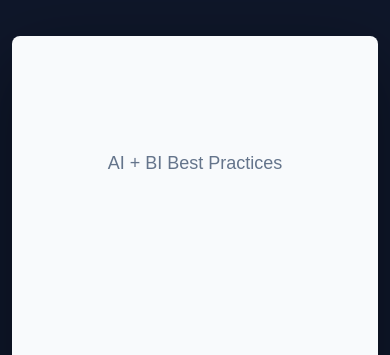
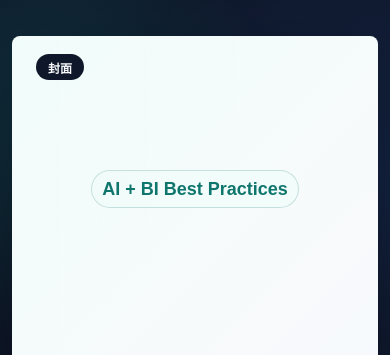
Before and after one commit to imgwho/20260722-ai-bi-presales-slides, a website: page marp/index.html in a window 390 px wide. Shown: the top 355 px of the page. Drawn offline with Linux system fonts and the light colour scheme.

Commit message:
Polish slide visuals and section labels

```diff
--- a/assets/deck.css
+++ b/assets/deck.css
@@ -1,6 +1,9 @@
 body {
   margin: 0;
-  background: #0f172a;
+  background:
+    radial-gradient(circle at 15% 15%, rgba(20, 184, 166, .18), transparent 28%),
+    radial-gradient(circle at 90% 20%, rgba(59, 130, 246, .14), transparent 32%),
+    #0f172a;
   color: #172033;
   font-family: "Microsoft YaHei", "PingFang SC", Arial, sans-serif;
 }
@@ -14,19 +17,43 @@ body {
 }
 
 .slide {
+  position: relative;
   display: none;
   width: min(1280px, calc(100vw - 56px));
   aspect-ratio: 16 / 9;
-  background: #f8fafc;
+  background:
+    linear-gradient(135deg, rgba(240, 253, 250, .88), rgba(248, 250, 252, .96) 48%, rgba(239, 246, 255, .9)),
+    #f8fafc;
   border-radius: 8px;
   box-shadow: 0 24px 80px rgba(0, 0, 0, .4);
-  padding: 54px 68px;
+  padding: 52px 66px 58px;
   box-sizing: border-box;
   overflow: hidden;
 }
 
+.slide::before {
+  content: "";
+  position: absolute;
+  inset: auto -80px -120px auto;
+  width: 360px;
+  height: 360px;
+  border-radius: 999px;
+  background: rgba(20, 184, 166, .1);
+}
+
+.slide::after {
+  content: "";
+  position: absolute;
+  inset: 0;
+  background-image: linear-gradient(rgba(15, 118, 110, .06) 1px, transparent 1px), linear-gradient(90deg, rgba(15, 118, 110, .05) 1px, transparent 1px);
+  background-size: 44px 44px;
+  mask-image: linear-gradient(130deg, rgba(0,0,0,.08), transparent 55%);
+  pointer-events: none;
+}
+
 .slide.active {
   display: block;
+  animation: slideIn .32s ease-out both;
 }
 
 .slide.center.active {
@@ -36,13 +63,39 @@ body {
 }
 
 .kicker {
-  margin: 0 0 12px;
-  color: #64748b;
+  display: inline-flex;
+  align-items: center;
+  min-height: 28px;
+  margin: 0 0 14px;
+  padding: 4px 10px;
+  border: 1px solid rgba(15, 118, 110, .2);
+  border-radius: 999px;
+  background: rgba(240, 253, 250, .75);
+  color: #0f766e;
   font-size: 18px;
   letter-spacing: 0;
+  font-weight: 700;
+}
+
+.section-mark {
+  position: absolute;
+  right: 28px;
+  top: 24px;
+  z-index: 2;
+  display: inline-flex;
+  align-items: center;
+  height: 30px;
+  padding: 0 12px;
+  border-radius: 999px;
+  background: #0f172a;
+  color: #f8fafc;
+  font-size: 14px;
+  font-weight: 700;
 }
 
 h1 {
+  position: relative;
+  z-index: 1;
   margin: 0 0 24px;
   color: #0f766e;
   font-size: 44px;
@@ -51,6 +104,8 @@ h1 {
 }
 
 h2 {
+  position: relative;
+  z-index: 1;
   margin: 16px 0 10px;
   color: #334155;
   font-size: 25px;
@@ -60,6 +115,8 @@ h2 {
 
 p,
 li {
+  position: relative;
+  z-index: 1;
   font-size: 22px;
   line-height: 1.38;
 }
@@ -70,6 +127,8 @@ strong {
 
 ul,
 ol {
+  position: relative;
+  z-index: 1;
   margin: 0;
   padding-left: 28px;
 }
@@ -78,7 +137,23 @@ li {
   margin: 8px 0;
 }
 
+li::marker {
+  color: #0f766e;
+  font-weight: 700;
+}
+
+code {
+  font-family: inherit;
+  font-size: .92em;
+  padding: 1px 6px;
+  border-radius: 5px;
+  background: #e2e8f0;
+  color: #0f172a;
+}
+
 table {
+  position: relative;
+  z-index: 1;
   width: 100%;
   border-collapse: collapse;
   font-size: 18px;
@@ -103,11 +178,39 @@ th {
 }
 
 .quote {
+  position: relative;
+  z-index: 1;
   margin-top: 24px;
   padding: 18px 22px;
   border-left: 6px solid #0f766e;
   background: #ecfdf5;
   font-weight: 700;
+  box-shadow: 0 10px 30px rgba(15, 118, 110, .12);
+}
+
+.slide.active h1,
+.slide.active h2,
+.slide.active p,
+.slide.active li,
+.slide.active table,
+.slide.active .quote {
+  animation: contentUp .38s ease-out both;
+}
+
+.slide.active li:nth-child(2) {
+  animation-delay: .04s;
+}
+
+.slide.active li:nth-child(3) {
+  animation-delay: .08s;
+}
+
+.slide.active li:nth-child(4) {
+  animation-delay: .12s;
+}
+
+.slide.active li:nth-child(5) {
+  animation-delay: .16s;
 }
 
 .toolbar {
@@ -139,6 +242,28 @@ button:hover {
   font-size: 14px;
 }
 
+@keyframes slideIn {
+  from {
+    opacity: 0;
+    transform: translateY(14px) scale(.99);
+  }
+  to {
+    opacity: 1;
+    transform: translateY(0) scale(1);
+  }
+}
+
+@keyframes contentUp {
+  from {
+    opacity: 0;
+    transform: translateY(10px);
+  }
+  to {
+    opacity: 1;
+    transform: translateY(0);
+  }
+}
+
 @media (max-width: 820px) {
   .deck {
     padding: 12px;
@@ -148,8 +273,16 @@ button:hover {
     width: calc(100vw - 24px);
     min-height: calc(100vh - 72px);
     aspect-ratio: auto;
-    padding: 28px;
+    padding: 52px 24px 32px;
     overflow: auto;
+  }
+
+  .section-mark {
+    left: 24px;
+    right: auto;
+    top: 18px;
+    height: 26px;
+    font-size: 12px;
   }
 
   .cols {
@@ -158,11 +291,28 @@ button:hover {
   }
 
   h1 {
-    font-size: 32px;
+    font-size: 30px;
+    margin-bottom: 18px;
+  }
+
+  h2 {
+    font-size: 21px;
   }
 
   p,
   li {
-    font-size: 18px;
+    font-size: 17px;
+  }
+
+  table {
+    display: block;
+    overflow-x: auto;
+    font-size: 15px;
+    white-space: nowrap;
+  }
+
+  .toolbar {
+    left: 12px;
+    bottom: 10px;
   }
 }
--- a/assets/deck.js
+++ b/assets/deck.js
@@ -1,10 +1,23 @@
 (function () {
   const deck = document.querySelector(".deck");
   const title = document.body.dataset.deckTitle || "AI+BI";
+
+  function sectionForIndex(index) {
+    if (index === 0) return "封面";
+    if (index === 1) return "目录";
+    if (index >= 2 && index <= 6) return "第一部分 · 为什么 BI 变成一堆图";
+    if (index >= 7 && index <= 9) return "第二部分 · 从图表走向产品";
+    if (index === 10) return "第三部分 · 方案对比";
+    if (index >= 11 && index <= 12) return "第四部分 · AI+BI 重构思路";
+    if (index >= 13 && index <= 16) return "第五部分 · Codex 打通 BI";
+    if (index >= 17 && index <= 18) return "第六部分 · 副业与接单";
+    return "结论";
+  }
+
   const slides = window.AIBISlides.map((item, index) => {
     const section = document.createElement("section");
     section.className = `slide${item.center ? " center" : ""}`;
-    section.innerHTML = item.html;
+    section.innerHTML = `<div class="section-mark">${sectionForIndex(index)}</div>${item.html}`;
     section.setAttribute("aria-label", `${title} 第 ${index + 1} 页`);
     deck.appendChild(section);
     return section;
```
